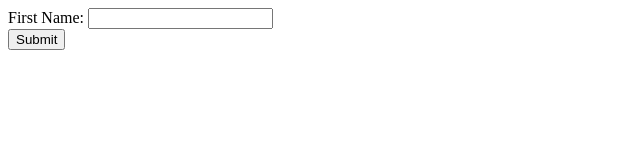
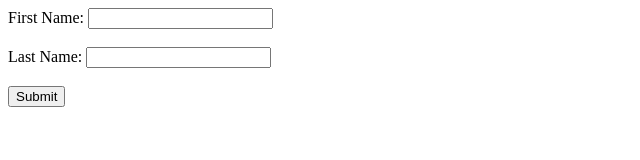
Before and after one commit to ananya-tiwari/ananya-calculator, a plain HTML site: page index.html in a window 1280 px wide. Shown: the whole page, without its empty margins (0-640 px from the left). Drawn offline with Linux system fonts and the light colour scheme.

Commit message:
learning how to make form

```diff
--- a/index.html
+++ b/index.html
@@ -6,7 +6,13 @@
         First Name:
         <input id="firstName" type="text" />
     </div>
-
+    <br>
+    <div>
+    <label for="lastName">
+       Last Name:
+      <input id="lastName" type="text" />
+      </div>
+    </br>
     <div>
       <button>Submit</button>
     </div>
```
